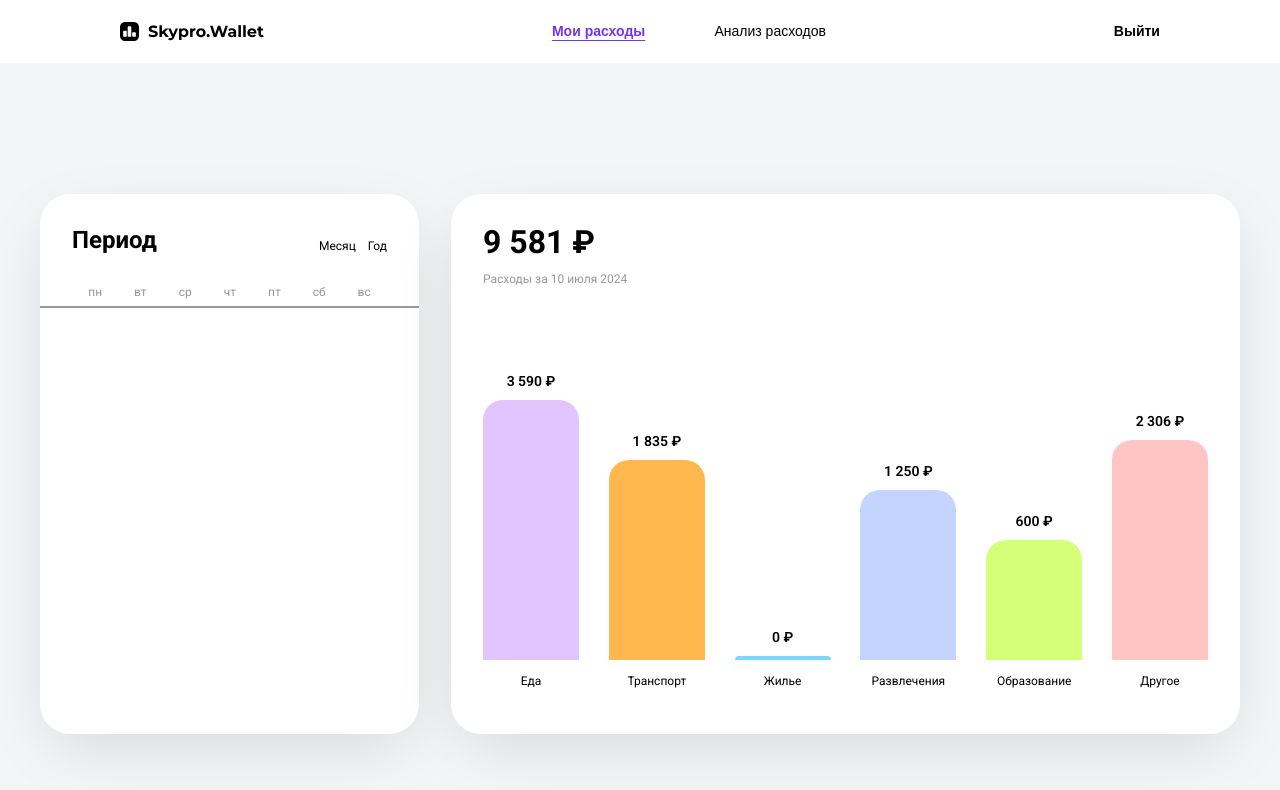
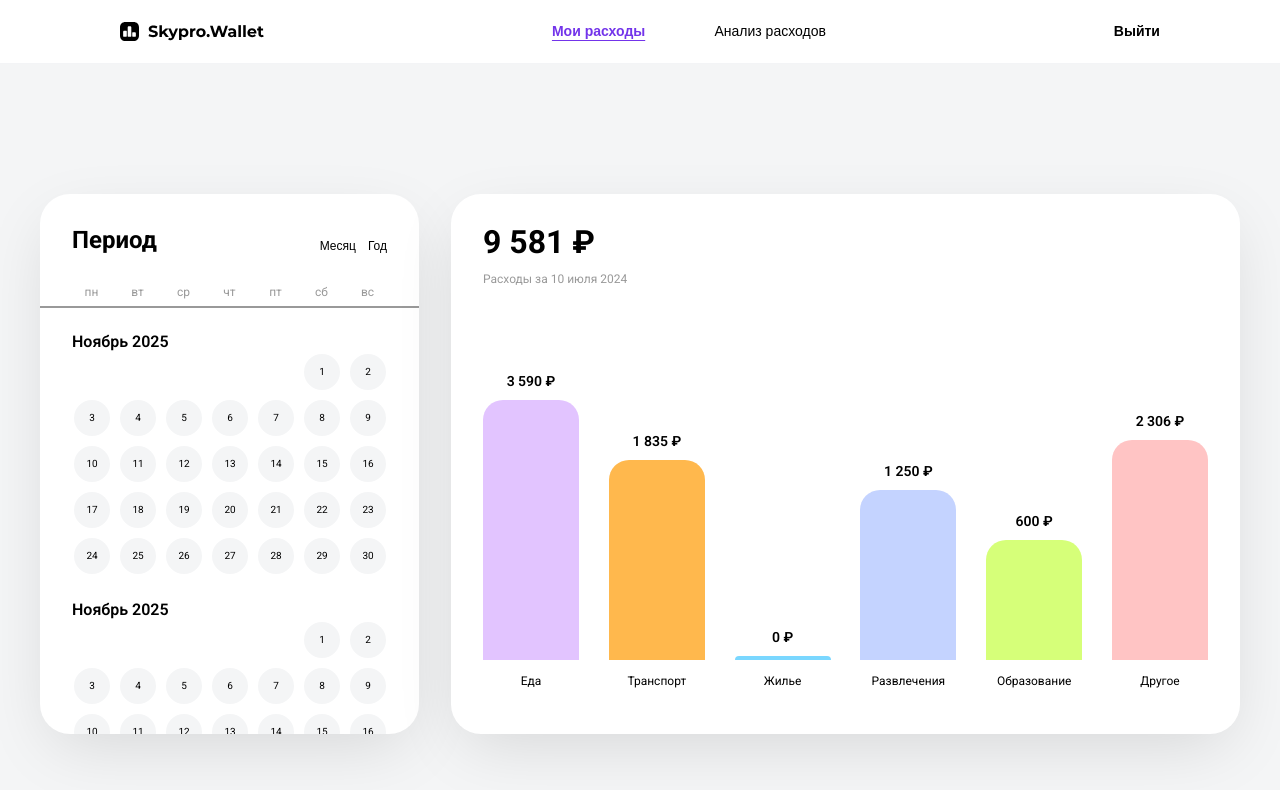
Before and after one commit to x3imal/SkyproWallet, a React (Vite) app: page / in a window 1280 px wide. Shown: the top 790 px of the page. Built offline with nearby package versions, Linux system fonts and the light colour scheme.

Commit message:
Added numbers

```diff
--- a/src/components/ExpensesChartModal/Calendar.jsx
+++ b/src/components/ExpensesChartModal/Calendar.jsx
@@ -34,22 +34,39 @@ export const CalendarHeaderPeriods = styled.div`
   gap: 12px;
 `;
 
-export const CalendarPeriod = styled.div`
+export const CalendarPeriod = styled.button`
+  padding: 0px;
+  border: none;
+  background: none;
+
   p {
     color: rgba(0, 0, 0, 1);
     font-size: 12px;
     font-weight: 400;
     line-height: 150%;
+
+    &:hover {
+      color: rgba(31, 164, 108, 1);
+      font-weight: 600;
+      cursor: pointer;
+    }
+
+    &:focus {
+      color: rgba(31, 164, 108, 1);
+      font-weight: 600;
+      text-decoration-line: underline;
+    }
   }
 `;
 
 export const CalendarWeekendsDays = styled.div`
   display: flex;
-  gap: 32px;
+  gap: 6px;
   justify-content: center;
 `;
 
 export const WeekendsDay = styled.div`
+  width: 40px;
   h4 {
     color: rgba(153, 153, 153, 1);
     font-size: 12px;
@@ -62,12 +79,86 @@ export const WeekendsDay = styled.div`
 
 export const HeaderLine = styled.div`
   margin-top: 6px;
-  margin-bottom: 24px;
-  border: 0.5px solid rgba(153, 153, 153, 1);
+  border: 0.01px solid rgba(153, 153, 153, 1);
+`;
+
+export const CalendarDates = styled.div`
+  height: 426px;
+  overflow: auto;
+  overscroll-behavior: contain;
+  scrollbar-width: thin;
+`;
+
+export const CalendarMonths = styled.div`
+  display: flex;
+  flex-direction: column;
+  padding: 24px 12px 0px 32px;
+`;
+
+export const MonthsTitle = styled.div`
+  p {
+    color: rgba(0, 0, 0, 1);
+    font-size: 16px;
+    font-weight: 600;
+    line-height: 20px;
+    letter-spacing: 0px;
+    text-align: left;
+  }
+`;
+
+export const CalendarDays = styled.div`
+  display: flex;
+  flex-wrap: wrap;
+  gap: 6px;
+`;
+
+export const CalendarCellS = styled.div`
+  width: 36px;
+  height: 36px;
+  margin: 2px;
+  display: flex;
+  flex-wrap: nowrap;
+  align-items: center;
+  justify-content: center;
+  color: rgba(0, 0, 0, 1);
+  font-size: 10px;
+  line-height: 1;
+  letter-spacing: -0.2px;
+  cursor: pointer;
+  border-radius: 60px;
+  background: rgba(244, 245, 246, 1);
+
+  &:hover {
+    color: rgba(31, 164, 108, 1);
+    background: rgba(219, 255, 233, 1);
+  }
+`;
+
+export const EmptyDay = styled.div`
+  width: 40px;
+  height: 40px;
 `;
 
 export const Calendar = () => {
   const WeekendsDays = ['пн', 'вт', 'ср', 'чт', 'пт', 'сб', 'вс'];
+
+  const currentDate = new Date();
+
+  const days = [];
+
+  const beginningOfMonth = new Date(currentDate.getFullYear(), currentDate.getMonth(), 1);
+
+  const endOfMonth = new Date(currentDate.getFullYear(), currentDate.getMonth() + 1, 0);
+
+  const startDay = (beginningOfMonth.getDay() + 6) % 7;
+  const daysPerMonth = endOfMonth.getDate();
+
+  for (let i = 0; i < startDay; i++) {
+    days.push(null);
+  }
+  for (let day = 1; day <= daysPerMonth; day++) {
+    days.push(new Date(currentDate.getFullYear(), currentDate.getMonth(), day));
+  }
 
   return (
     <>
@@ -95,6 +186,38 @@ export const Calendar = () => {
           </CalendarWeekendsDays>
           <HeaderLine />
         </CalendarHeader>
+        <CalendarDates>
+          <CalendarMonths>
+            <MonthsTitle>
+              <p>Ноябрь 2025</p>
+            </MonthsTitle>
+            <CalendarDays>
+              {days.map((day, i) =>
+                day ? <CalendarCellS key={i}>{day.getDate()}</CalendarCellS> : <EmptyDay key={i} />,
+              )}
+            </CalendarDays>
+          </CalendarMonths>
+          <CalendarMonths>
+            <MonthsTitle>
+              <p>Ноябрь 2025</p>
+            </MonthsTitle>
+            <CalendarDays>
+              {days.map((day, i) =>
+                day ? <CalendarCellS key={i}>{day.getDate()}</CalendarCellS> : <EmptyDay key={i} />,
+              )}
+            </CalendarDays>
+          </CalendarMonths>
+          <CalendarMonths>
+            <MonthsTitle>
+              <p>Ноябрь 2025</p>
+            </MonthsTitle>
+            <CalendarDays>
+              {days.map((day, i) =>
+                day ? <CalendarCellS key={i}>{day.getDate()}</CalendarCellS> : <EmptyDay key={i} />,
+              )}
+            </CalendarDays>
+          </CalendarMonths>
+        </CalendarDates>
       </CalendarWrapper>
     </>
   );
```
Also changed, not shown: src/components/ExpenseTable.jsx (+5 -4 lines).
